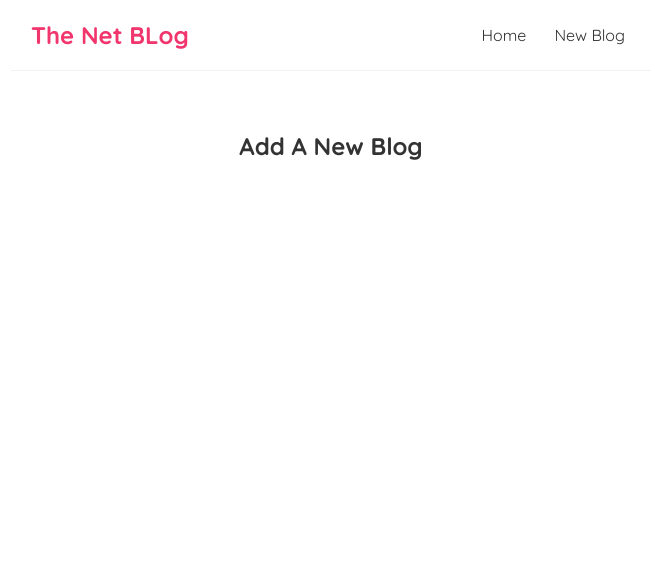
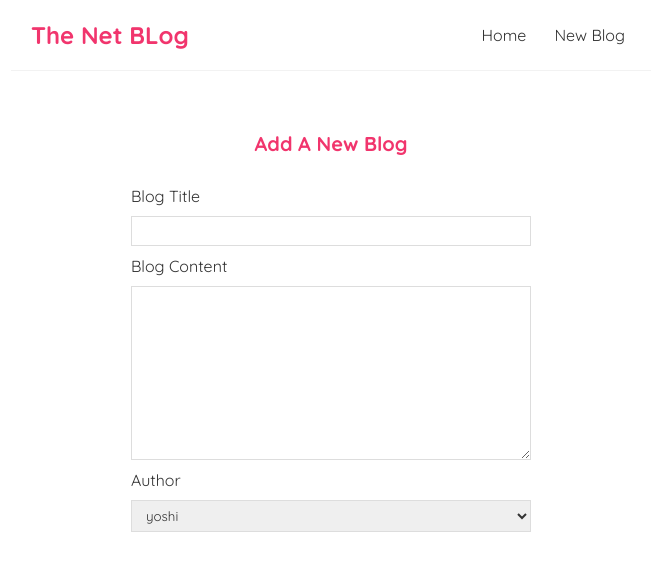
Before and after one commit to VinhQua/complete-react, a React (Create React App) app: page /create in a window 1280 px wide. Shown: the top 570 px of the page, without its empty margins (309-964 px from the left). Built offline with nearby package versions, Linux system fonts and the light colour scheme.

Commit message:
Add react form

```diff
--- a/src/App.js
+++ b/src/App.js
@@ -4,6 +4,7 @@ import NavBar from './Components/NavBar';
 import { Home } from './Views/Home';
 import {BrowserRouter as Router ,Route, Switch} from 'react-router-dom';
 import { Create } from './Views/Create';
+import BlogDetails from './Views/BlogDetails';
 function App() {
   return (
     <Router>
@@ -13,6 +14,11 @@ function App() {
         <Switch>
           <Route exact path='/'>
             <Home />
+          </Route>
+
+
+          <Route path='/blog/:id'>
+            <BlogDetails/>
           </Route>
           <Route path='/create'>
             <Create/>
--- a/src/Views/Blog.jsx
+++ b/src/Views/Blog.jsx
@@ -1,9 +1,12 @@
+import { Link } from "react-router-dom/cjs/react-router-dom.min"
 export const Blog = ({blog})=>{
+
     return (
         <div className="blog-preview">
-        <h2>{blog.title}</h2>
+        <Link to ={`blog/${blog.id}`} >
+            <h2>{blog.title}</h2>
+        </Link>
         <p>Written by {blog.author}</p>
-        <button>Delete Blog</button>
         </div>
 
     )
--- /dev/null
+++ b/src/Views/BlogDetails.jsx
@@ -0,0 +1,26 @@
+import { useParams } from "react-router-dom/cjs/react-router-dom";
+import { useFetch } from "../Components/useFetch";
+
+const BlogDetails = () => {
+    const {id} = useParams()
+    const {data,isPending,error} = useFetch(`http://localhost:8000/blogs/${id}`)
+    return (
+        <div className="blog-details">
+            <h2>Blog Details - {id}</h2>
+            {error && <div>{error}</div>}
+            {isPending && <div>Loading...</div>}
+            { data &&
+            (
+                <article>
+            <h2>{data.title}</h2>
+            <div>{data.body}</div>
+            <p>Written by {data.author}</p> <br />
+            <button>Delete</button>
+                </article>
+            )
+            }
+        </div>
+      );
+}
+
+export default BlogDetails;
--- a/src/Views/Blogs.jsx
+++ b/src/Views/Blogs.jsx
@@ -1,7 +1,7 @@
 import { Blog } from "./Blog";
 export const Blogs = ({blogs,title})=>{
 
-    const blogsAll = blogs.map(blog => <Blog  blog={blog} />);
+    const blogsAll = blogs.map(blog => <Blog key={blog.id} blog={blog} />);
 
     return(
         <div className="">
--- a/src/Views/Create.jsx
+++ b/src/Views/Create.jsx
@@ -1,7 +1,30 @@
+import { useState } from "react"
+
 export const Create = ()=>{
+    const [title,setTitle] = useState('')
+    const [body,setBody] = useState('')
+    const [author,setAuthor] = useState('yoshi')
     return(
         <div className="create">
             <h2>Add A New Blog</h2>
+            <form action="" method="post">
+                <label htmlFor="">Blog Title</label>
+                <input
+                    type="text"
+                    required
+                    value={title}
+                    onChange={(e)=>setTitle(e.target.value)}
+                />
+                 <label htmlFor="">Blog Content</label>
+                <textarea name="" id="" cols="30" rows="10" value={body}
+                onChange={(e)=>setBody(e.target.value)}
+                required></textarea>
+                <label htmlFor="">Author</label>
+                <select name="" id="" value={author} onChange={(e)=> setAuthor(e.target.value)}>
+                    <option value="mario">mario</option>
+                    <option value="yoshi">yoshi</option>
+                </select>
+            </form>
         </div>
     )
 }
--- a/src/index.css
+++ b/src/index.css
@@ -48,3 +48,56 @@
   color: #f1356d;
   margin-bottom: 8px;
 }
+.blog-preview a{
+  text-decoration: none;
+}
+
+/* blog details page */
+.blog-details h2 {
+  font-size: 20px;
+  color: #f1356d;
+  margin-bottom: 10px;
+}
+.blog-details div {
+  margin: 20px 0;
+}
+.blog-details button {
+  background: #f1356d;
+  color: #fff;
+  border: 0;
+  padding: 8px;
+  border-radius: 8px;
+  cursor: pointer;
+}
+
+/* create new blog form */
+.create {
+  max-width: 400px;
+  margin: 0 auto;
+  text-align: center;
+}
+.create label {
+  text-align: left;
+  display: block;
+}
+.create h2 {
+  font-size: 20px;
+  color: #f1356d;
+  margin-bottom: 30px;
+}
+.create input, .create textarea, .create select {
+  width: 100%;
+  padding: 6px 10px;
+  margin: 10px 0;
+  border: 1px solid #ddd;
+  box-sizing: border-box;
+  display: block;
+}
+.create button {
+  background: #f1356d;
+  color: #fff;
+  border: 0;
+  padding: 8px;
+  border-radius: 8px;
+  cursor: pointer;
+}
```
